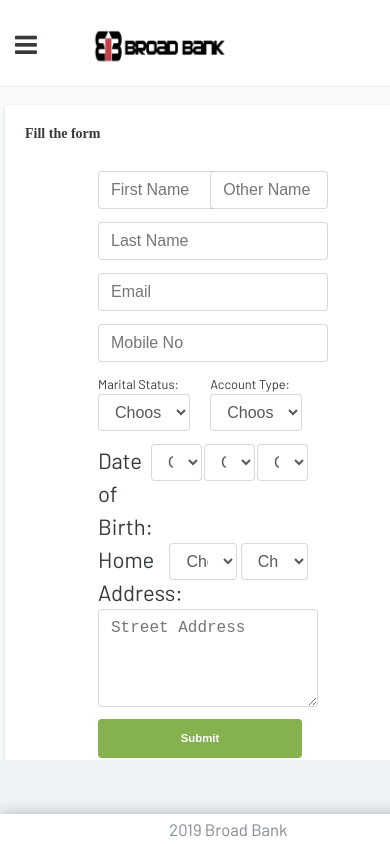
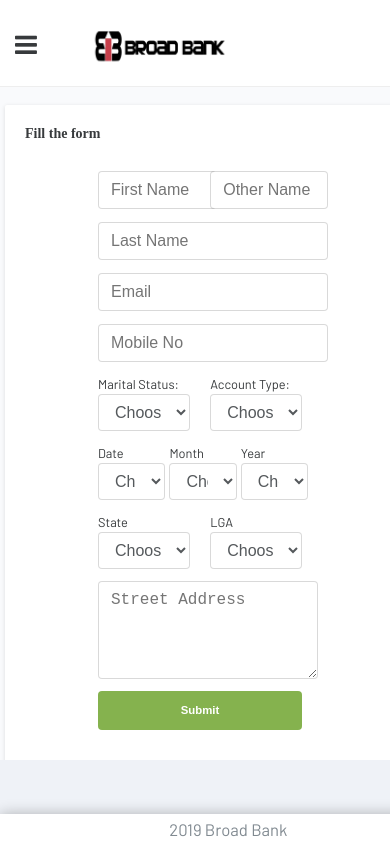
Before and after one commit to thevetdoctor/Banka-1, a plain HTML site: page UI/create-account.html in a window 390 px wide. Drawn offline with Linux system fonts and the light colour scheme.

```diff
--- a/UI/create-account.html
+++ b/UI/create-account.html
@@ -204,16 +204,12 @@
 	</div>
 
 		<div class="bb__container">
-
 				<div class="bb__con">
 					<div class="col_ten">
 						<div class="Card">
 							<div class="prof_head ">
 								<h3>Fill the form</h3>
 							</div>
-
-
-
 								<div class="form__width">
 									<form class="">
 										<div class="clearfix">
@@ -284,11 +280,9 @@
 											</div>
 										</div>
 										<div class="clearfix">
-											<div class="col-md-6 col-sm-6 col-xs-12 quad__field">
-												<div>
-													<label>Date of Birth:</label>
-												</div>
+											<div class="col-md-6 col-sm-6 col-xs-12 triple__field">
 												<div class="form-group ">
+													<label>Date</label>
 													<div class="relative">
 														<select class="form-control">
 														  <option disabled selected>Choose Day</option>
@@ -300,6 +294,7 @@
 													</div>
 												</div>
 												<div class="form-group ">
+													<label>Month</label>
 													<div class="relative">
 														<select class="form-control">
 														  <option disabled selected>Choose Month</option>
@@ -311,6 +306,7 @@
 													</div>
 												</div>
 												<div class="form-group ">
+													<label>Year</label>
 													<div class="relative">
 														<select class="form-control">
 														<option disabled selected>Choose Year</option>
@@ -326,11 +322,9 @@
 
 
 										<div class="clearfix">
-											<div class="col-md-6 col-sm-6 col-xs-12 triple__field">
-													<div>
-													<label>Home Address:</label>
-												</div>
+											<div class="col-md-6 col-sm-6 col-xs-12 double__field">
 												<div class="form-group ">
+													<label>State</label>
 													<div class="relative">
 														<select class="form-control">
 														  <option disabled selected>Choose State</option>
@@ -342,6 +336,7 @@
 													</div>
 												</div>
 												<div class="form-group ">
+													<label>LGA</label>
 													<div class="relative">
 														<select class="form-control">
 														  <option disabled selected>Choose Area</option>
--- a/UI/css/style.css
+++ b/UI/css/style.css
@@ -166,7 +166,7 @@
     float: left;
    	margin-top: 20px;
 }
-.header__account {
+.header__account__buttons {
 	display: none;
 	}
 
@@ -175,7 +175,7 @@
     top: 0;
     left: 0;
     height: 100%;
-    width: 85%;
+    width: 300px;
     background: #BF2532;
     box-sizing: border-box;
     box-shadow: 1px 1px 5px #7d6d6d;
@@ -458,10 +458,10 @@
 .rodal-dialog {
     position: absolute;
     top: 10%;
-    left: 37%;
+    right: 15%;
     z-index: 101;
     padding: 15px;
-    width: 25vw;
+    width: 70%;
 }
 .account__alert {
     position: fixed;
@@ -721,18 +721,18 @@
     grid-template-columns: 33% 33% 33%;
     grid-column-gap: 2%;
 }
-.triple__field {
+/*.triple__field {
     font-size: 22px;
-}
+}*/
 .quad__field {
     display: grid;
     grid-template-columns: 25% 25% 25% 25%;
     grid-column-gap: 1%;
 }
-.quad__field label {
+/*.quad__field label {
     font-size: 22px;
 }
-
+*/
 /** Account History **/
 
 .table__width {
--- a/UI/js/script.js
+++ b/UI/js/script.js
@@ -37,7 +37,7 @@
 
 		})
 		loginButton.addEventListener('click', () => {
-
+			console.log('hi')
 			if(loginOverlay.classList.contains("show")) {
 				loginOverlay.classList.remove("show")
 
```
Also changed, not shown: UI/index.html (+1 -1 lines).
